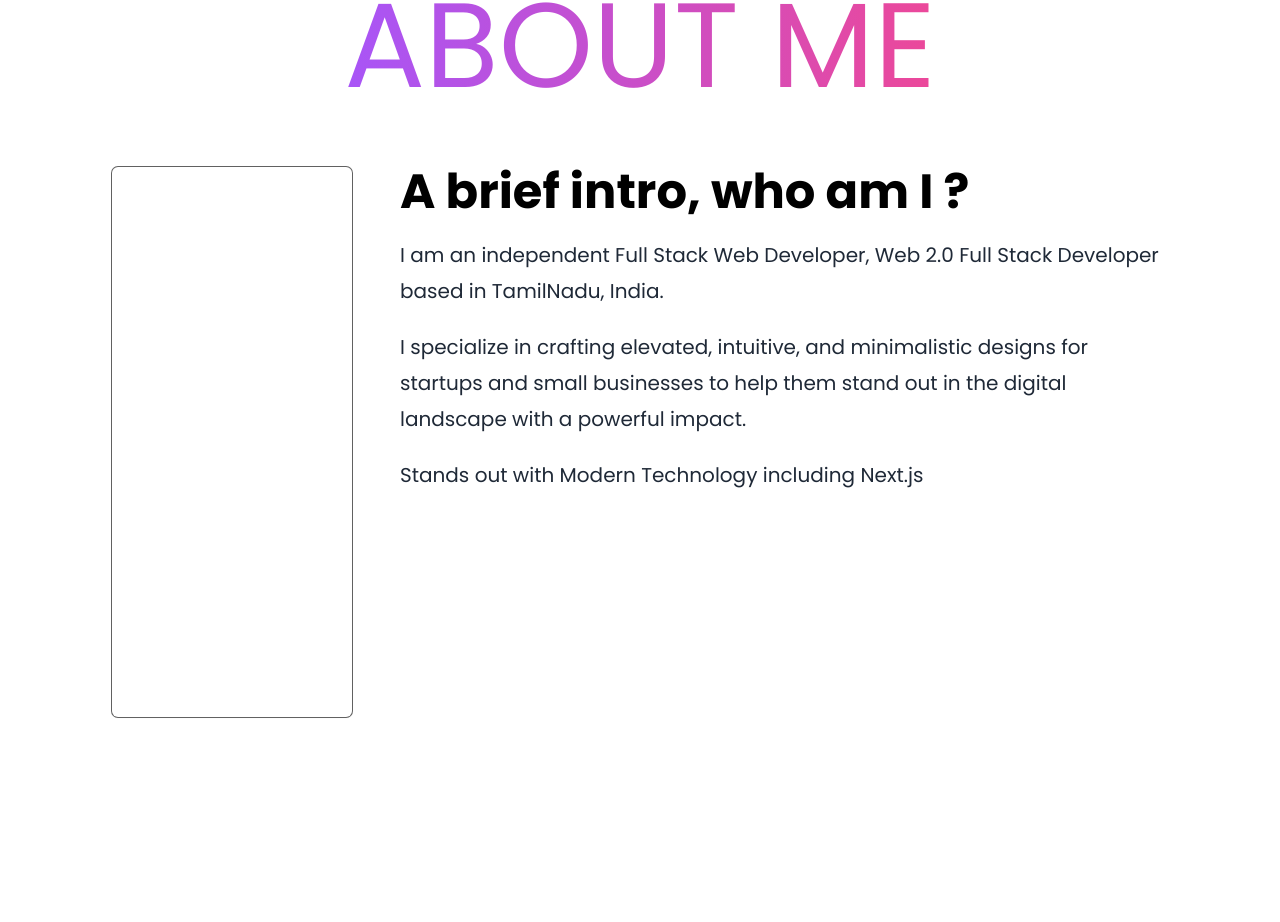
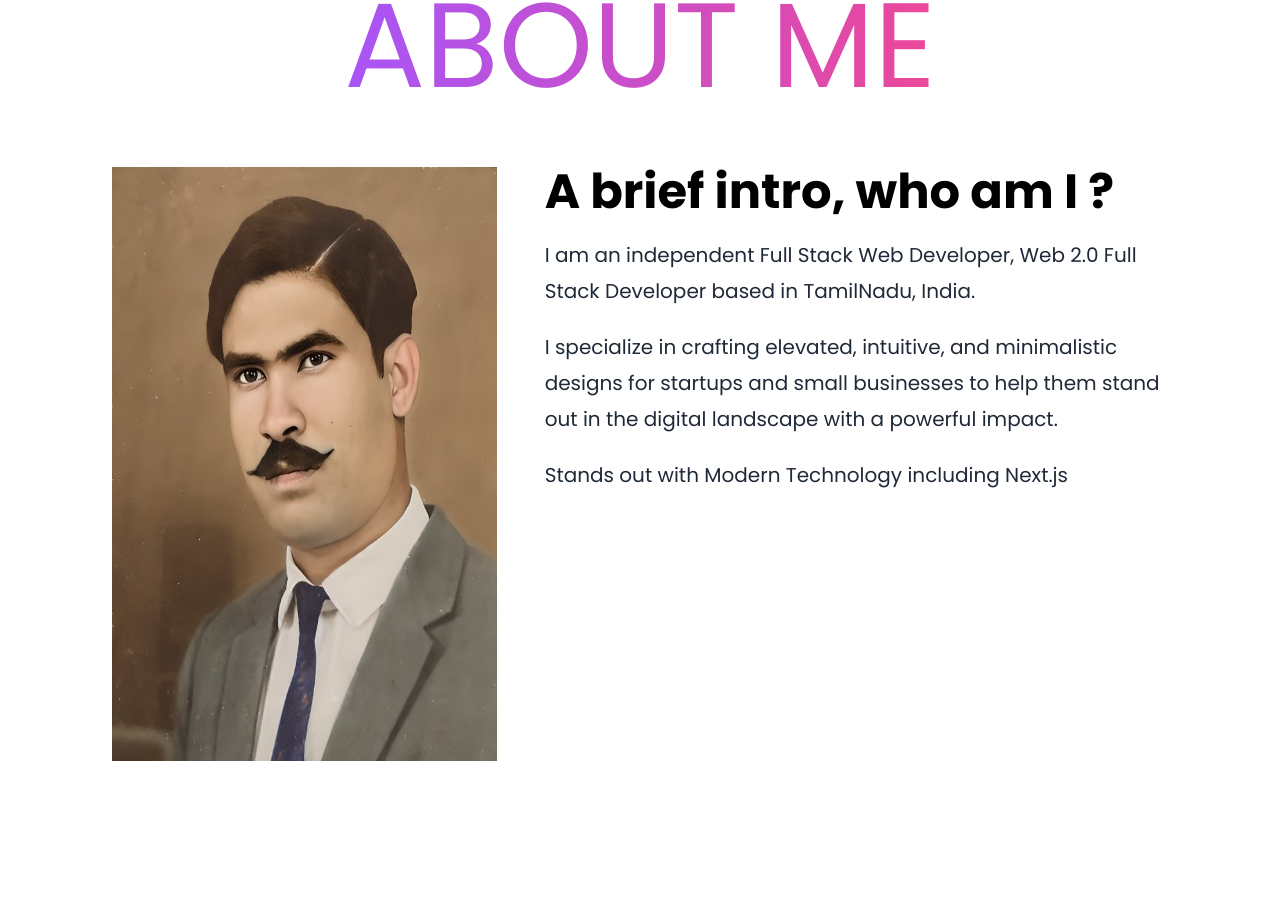
Before and after one commit to Mohamed-Parvez/parvez, a Next.js app: page / in a window 1280 px wide. Shown: the part 745-1667 px from the top of the page. Built offline with nearby package versions, Linux system fonts and the light colour scheme.

Commit message:
Add profile picture and aspect ratio

```diff
--- a/components/sections/About.tsx
+++ b/components/sections/About.tsx
@@ -1,3 +1,4 @@
+import Image from "next/image";
 import React from "react";
 
 const About = () => {
@@ -19,12 +20,16 @@ const About = () => {
 
       <div
         className="flex-center md:flex-start
-      h-auto max-w-[1440px] flex-col gap-6 md:flex-row md:gap-12"
+      h-auto w-full max-w-[1440px] flex-col gap-6 md:flex-row md:gap-12"
       >
-        <div
-          className="aspect-square h-auto max-h-[800px] w-full max-w-[768px] rounded-md
-          shadow-sm ring-1 ring-grey-700 md:h-[450px] md:w-[400px] lg:h-[550px] lg:w-[500px]"
-        ></div>
+        <div className="aspect-h-9 aspect-w-7 h-auto w-full md:aspect-h-9 md:aspect-w-16">
+          <Image
+            src={"/assets/images/profile.jpg"}
+            alt="profile"
+            height={800}
+            width={600}
+          />
+        </div>
 
         <div className="flex-start h-auto w-auto max-w-[768px] flex-col gap-5">
           <p className="heading3 md:heading3 lg:heading2 text-black">
--- a/tailwind.config.ts
+++ b/tailwind.config.ts
@@ -58,6 +58,7 @@ const config: Config = {
       },
       backgroundImage: {
         "project-bg": "url('/assets/images/project-bg.png')",
+        "profile": "url('/assets/images/profile.jpg')",
       },
     },
   },
```
Also changed, not shown: public/assets/images/profile.jpg (added).
